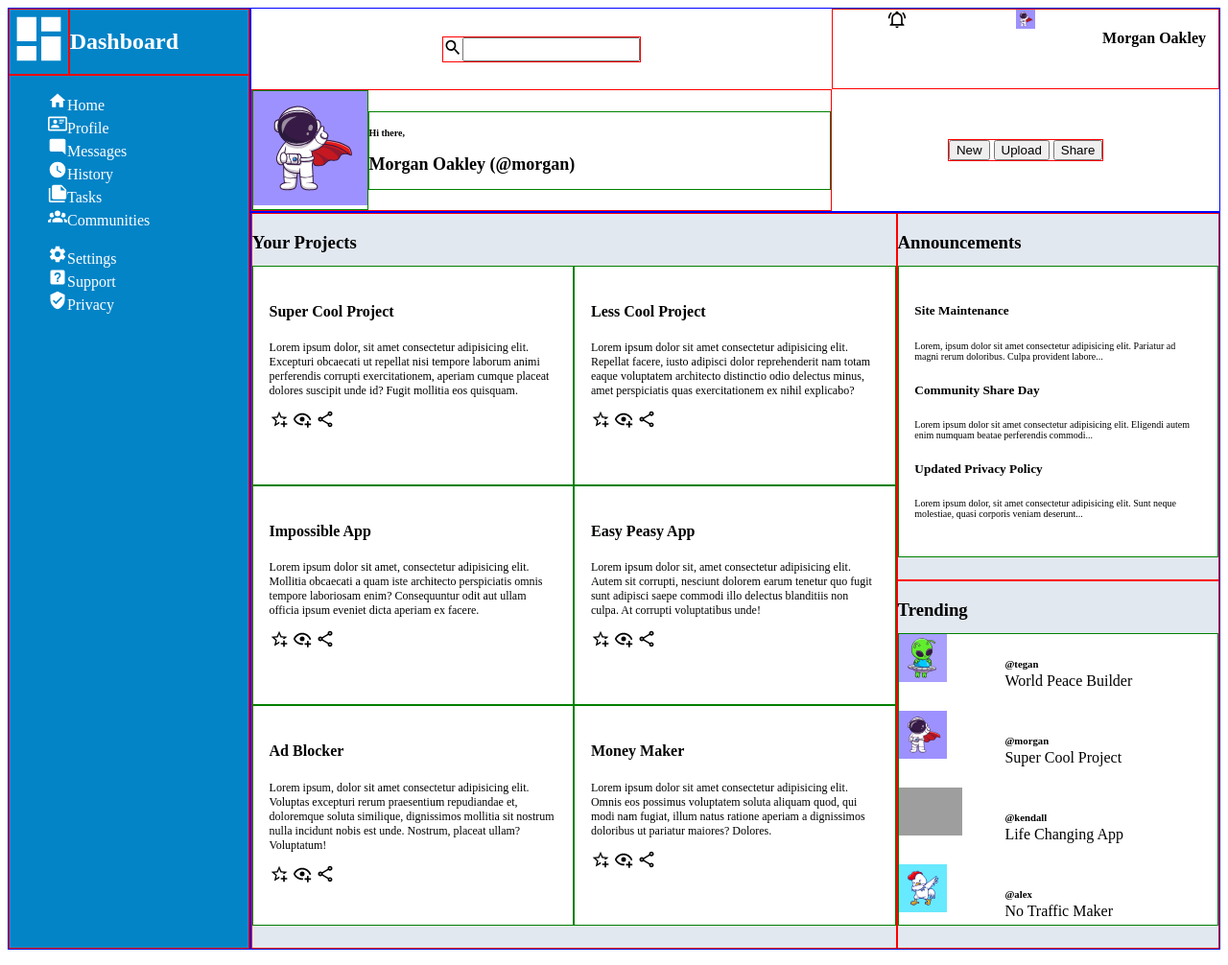
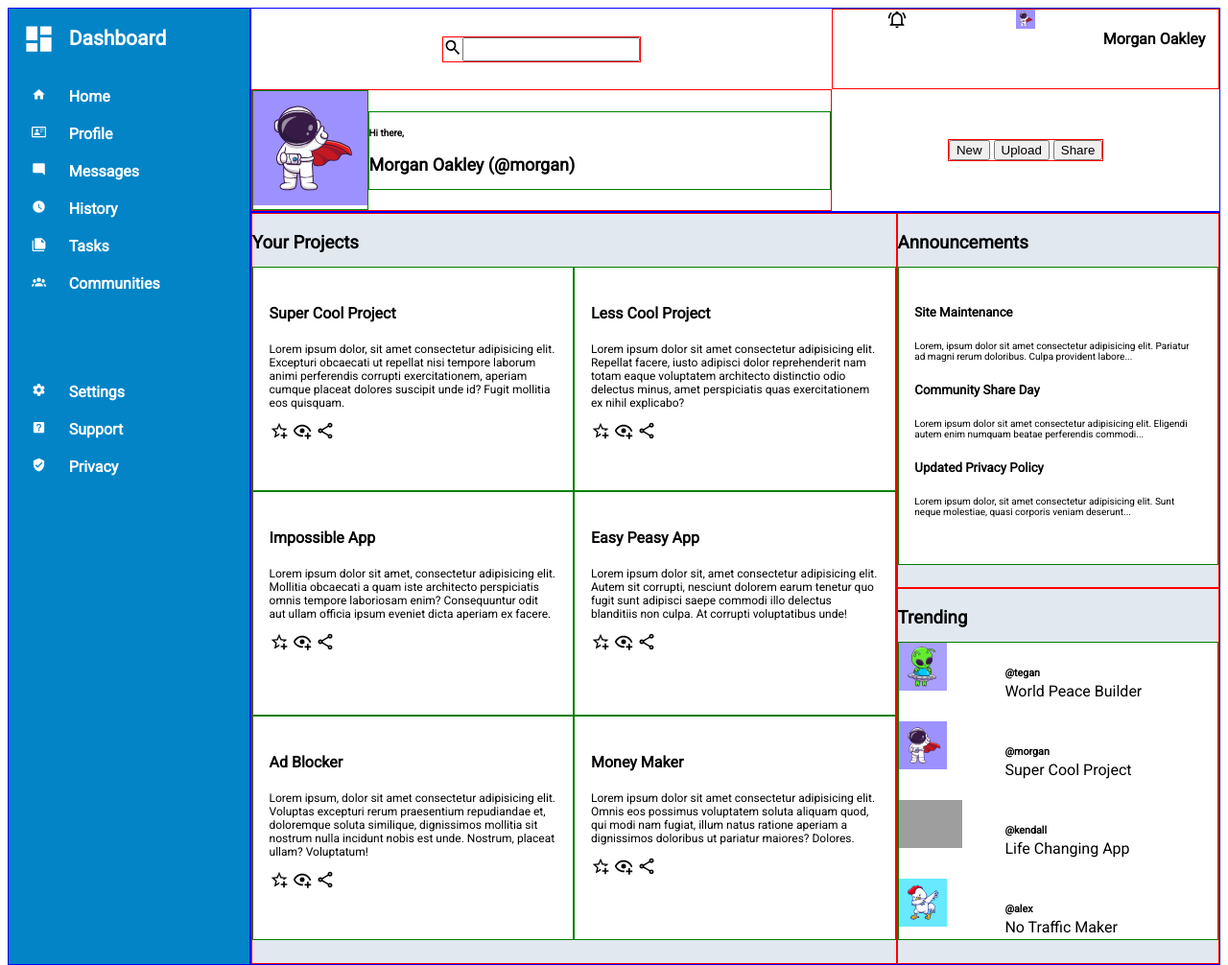
Before and after one commit to sinatra27/admin-dashboard, a plain HTML site: page index.html in a window 1280 px wide. Shown: the whole page at 96% size. Drawn offline with Linux system fonts and the light colour scheme; grey boxes are pictures that could not be loaded.

Commit message:
Update html elements and styling for sidebar section

```diff
--- a/index.html
+++ b/index.html
@@ -6,6 +6,9 @@
     <title>Admin Dashboard</title>
 
     <link rel="stylesheet" href="./style.css">
+    <link rel="preconnect" href="https://fonts.googleapis.com">
+    <link rel="preconnect" href="https://fonts.gstatic.com" crossorigin>
+    <link href="https://fonts.googleapis.com/css2?family=Roboto&display=swap" rel="stylesheet">
 </head>
 <body>
     <header>
@@ -125,26 +128,53 @@
     </main>
 
     <section class="sidebar">
-        <div>
+        <div class="logo-container">
             <img src="./icons/view-dashboard.svg" alt="dashboard logo" class="filter-white">
         </div>
         <div>
             <h1>Dashboard</h1>
         </div>
         <nav>
-            <ul>
-                <li><img src="./icons/home.svg" alt="house icon" class="filter-white">Home</li>
-                <li><img src="./icons/card-account-details-outline.svg" alt="ID card icon" class="filter-white">Profile</li>
-                <li><img src="./icons/message-reply.svg" alt="message box icon" class="filter-white">Messages</li>
-                <li><img src="./icons/clock.svg" alt="clock icon" class="filter-white">History</li>
-                <li><img src="./icons/note-multiple.svg" alt="multiple notes icon" class="filter-white">Tasks</li>
-                <li><img src="./icons/account-group.svg" alt="group of people icon" class="filter-white">Communities</li>
-            </ul>
-            <ul>
-                <li><img src="./icons/cog.svg" alt="settings / gear icon" class="filter-white">Settings</li>
-                <li><img src="./icons/help-box.svg" alt="question mark icon" class="filter-white">Support</li>
-                <li><img src="./icons/shield-check.svg" alt="shield with check icon" class="filter-white">Privacy</li>
-            </ul>
+            <div>
+                <div>
+                    <img src="./icons/home.svg" alt="house icon" class="filter-white">
+                    <span>Home</span>
+                </div>
+                <div>
+                    <img src="./icons/card-account-details-outline.svg" alt="ID card icon" class="filter-white">
+                    <span>Profile</span>
+                </div>
+                <div>
+                    <img src="./icons/message-reply.svg" alt="message box icon" class="filter-white">
+                    <span>Messages</span>
+                </div>
+                <div>
+                    <img src="./icons/clock.svg" alt="clock icon" class="filter-white">
+                    <span>History</span>
+                </div>
+                <div>
+                    <img src="./icons/note-multiple.svg" alt="multiple notes icon" class="filter-white">
+                    <span>Tasks</span>
+                </div>
+                <div>
+                    <img src="./icons/account-group.svg" alt="group of people icon" class="filter-white">
+                    <span>Communities</span>
+                </div>
+            </div>
+            <div>
+                <div>
+                    <img src="./icons/cog.svg" alt="settings / gear icon" class="filter-white">
+                    <span>Settings</span>
+                </div>
+                <div>
+                    <img src="./icons/help-box.svg" alt="question mark icon" class="filter-white">
+                    <span>Support</span>
+                </div>
+                <div>
+                    <img src="./icons/shield-check.svg" alt="shield with check mark icon" class="filter-white">
+                    <span>Privacy</span>
+                </div>
+            </div>
         </nav>
     </section>
 </body>
--- a/style.css
+++ b/style.css
@@ -6,6 +6,7 @@ body {
     display: grid;
     grid-template-columns: 1fr 4fr;
     grid-template-rows: 1fr 7fr;
+    font-family: 'Roboto', sans-serif;
 }
 body > * {
     border: 1px solid blue;
@@ -27,10 +28,6 @@ header > * {
     justify-self: center;
     align-self: center;
 }
-/* .searchbar img {
-    height: 20px;
-    width: 20px;
-} */
 .user-info {
     display: grid;
     grid-template-columns: repeat(3, 1fr);
@@ -136,18 +133,33 @@ section {
     background: #0284c7; /*rgb(61, 139, 190);*/
     color: #ffffff;
 }
-section > * {
-    border: 1px solid red;
+.sidebar > div {
+    display: flex;
+    align-items: center;
+    font-size: 14px;
+}
+.logo-container {
+    justify-content: center;
+}
+.logo-container img {
+    height: 35px;
 }
 .sidebar > nav {
     grid-column: 1 / 3;
     grid-row: 2;
+    display: grid;
+    grid-template-rows: repeat(3, 1fr);
+    padding-top: 10px;
 }
-ul img {
-    height: 20px;
+nav div div {
+    display: grid;
+    grid-template-columns: 1fr 3fr;
+    font-weight: 600;
+    padding: 10px 0 10px 0;
 }
-li {
-    list-style: none;
+nav img {
+    height: 15px;
+    justify-self: center;
 }
 .filter-white {
     filter: invert(100%) sepia(0%) saturate(2%) hue-rotate(132deg) brightness(110%) contrast(101%);
```
